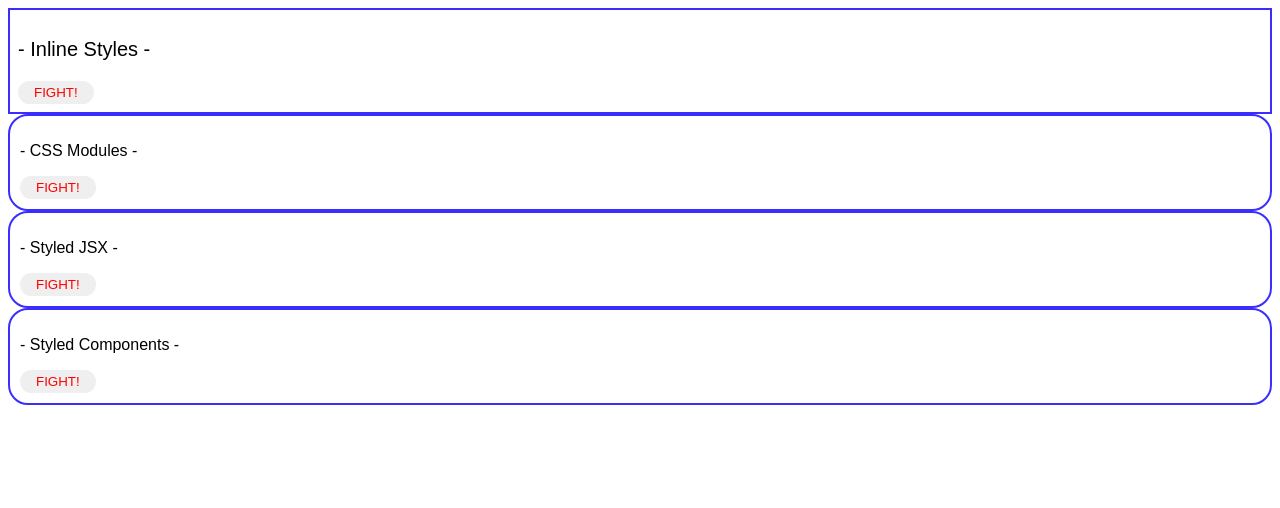
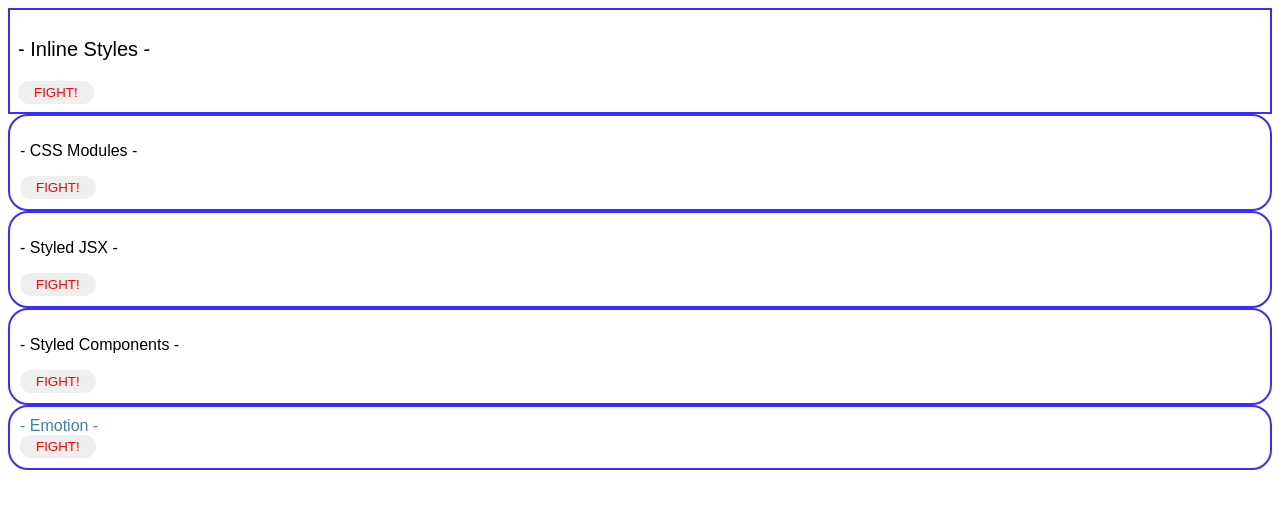
Before and after one commit to koyamal/CSBox-React, a React (Create React App) app: page / in a window 1280 px wide. Shown: the top 508 px of the page. Built offline with nearby package versions, Linux system fonts and the light colour scheme.

Commit message:
Add style with Emotion

```diff
--- a/package.json
+++ b/package.json
@@ -8,6 +8,8 @@
   ],
   "main": "src/index.js",
   "dependencies": {
+    "@emotion/react": "11.10.6",
+    "@emotion/styled": "11.10.6",
     "loader-utils": "3.2.1",
     "node-sass": "8.0.0",
     "react": "17.0.2",
--- a/src/App.jsx
+++ b/src/App.jsx
@@ -5,6 +5,7 @@ import { InlineStyle } from "./components/InlineStyle";
 import { CssModules } from "./components/CssModules";
 import { StyledJsx } from "./components/StyledJsx";
 import { StyledComponents } from "./components/StyledComponents";
+import { Emotion } from "./components/Emotion";
 
 export const App = () => {
   return (
@@ -13,6 +14,7 @@ export const App = () => {
       <CssModules />
       <StyledJsx />
       <StyledComponents />
+      <Emotion />
     </div>
   );
 };
--- /dev/null
+++ b/src/components/Emotion.jsx
@@ -0,0 +1,26 @@
+/** @jsxRuntime classic */
+/** @jsx jsx */
+import { jsx, css } from "@emotion/react";
+import styled from "@emotion/styled";
+
+export const Emotion = () => {
+  const containerStyle = css`
+    border: solid 2px #392eff;
+    border-radius: 20px;
+    padding: 10px;
+  `;
+  const titleStyle = css({
+    margin: 0,
+    color: "#3d84a8"
+  });
+  return (
+    <div css={containerStyle}>
+      <p css={titleStyle}>- Emotion -</p>
+      <SButton>FIGHT!</SButton>
+    </div>
+  );
+};
+
+const SButton = styled.button`
+  color: red;
+`;
```
